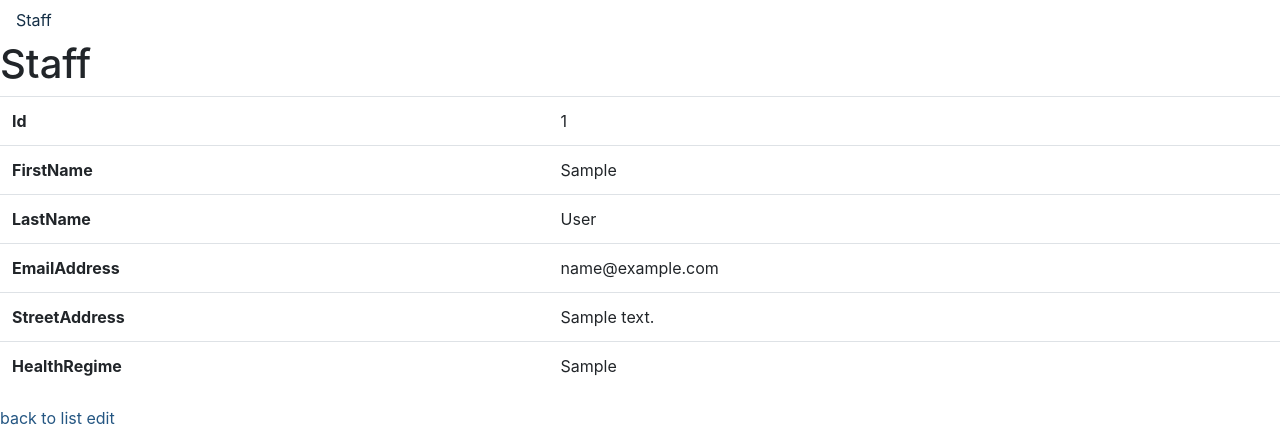
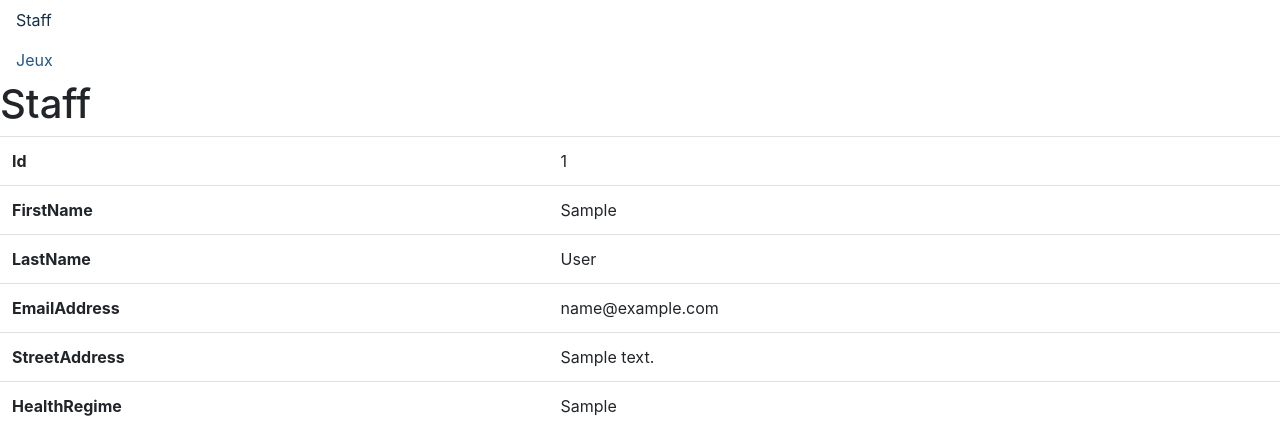
Before and after one commit to kevinjhappy/jvm-events-intranet, a Symfony app: template templates/staff/show.html.twig in a window 1280 px wide. Shown: the top 429 px of the page. Run offline with Twig, Linux system fonts and the light colour scheme; the template is opened without the code that fills it: most values are stand-ins (such as "Sample title", 1, 10 or a date in 2020); style sheets or scripts are compiled from the project's sources; some libraries are stand-ins or nearby versions.

Commit message:
add sidebar

```diff
--- a/templates/layout/sidebar.html.twig
+++ b/templates/layout/sidebar.html.twig
@@ -17,6 +17,12 @@
                 Staff
             </a>
         </li>
+        <li class="nav-item">
+            <a class="nav-link {{ app.request.attributes.get('_route') matches '#^(staff)#' ? 'active' }}" href="{{ path('staff_index') }}">
+                <i class="fas fa-chalkboard-teacher feather"></i>
+                Jeux
+            </a>
+        </li>
     </ul>
 
 {#    {% if selectedEvent %}#}
```
